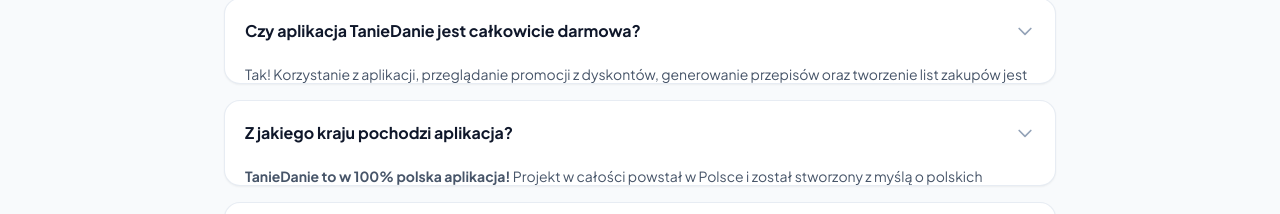
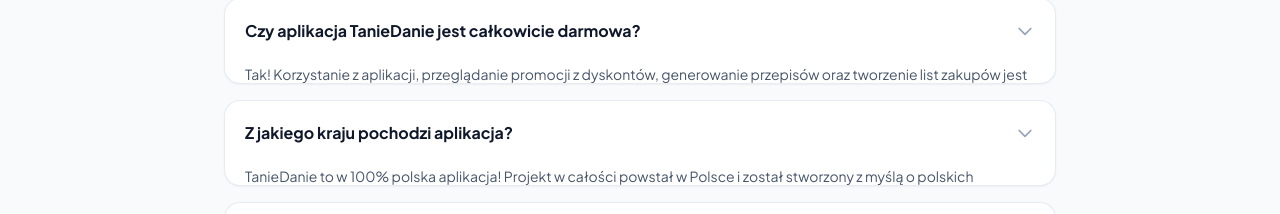
Before and after one commit to michealgaucho/taniedanie-website, a website: page index.html in a window 1280 px wide. Shown: the part 2763-2977 px from the top of the page. Drawn offline with nearby package versions, Linux system fonts and the light colour scheme.

Commit message:
style(faq): use regular font weight for Polish origin answer

```diff
--- a/index.html
+++ b/index.html
@@ -420,7 +420,7 @@
             <svg class="faq-icon w-5 h-5 text-slate-400 transition-transform duration-300" fill="none" stroke="currentColor" viewBox="0 0 24 24"><path stroke-linecap="round" stroke-linejoin="round" stroke-width="2" d="M19 9l-7 7-7-7"></path></svg>
           </button>
           <div class="faq-content px-5 pb-5 text-sm text-slate-600 leading-relaxed">
-            <strong>TanieDanie to w 100% polska aplikacja!</strong> Projekt w całości powstał w Polsce i został stworzony z myślą o polskich konsumentach, naszych realiach cenowych oraz najpopularniejszych sieciach handlowych działających w kraju (m.in. Biedronka, Lidl).
+            TanieDanie to w 100% polska aplikacja! Projekt w całości powstał w Polsce i został stworzony z myślą o polskich konsumentach, naszych realiach cenowych oraz najpopularniejszych sieciach handlowych działających w kraju (m.in. Biedronka, Lidl).
           </div>
         </div>
 
```
